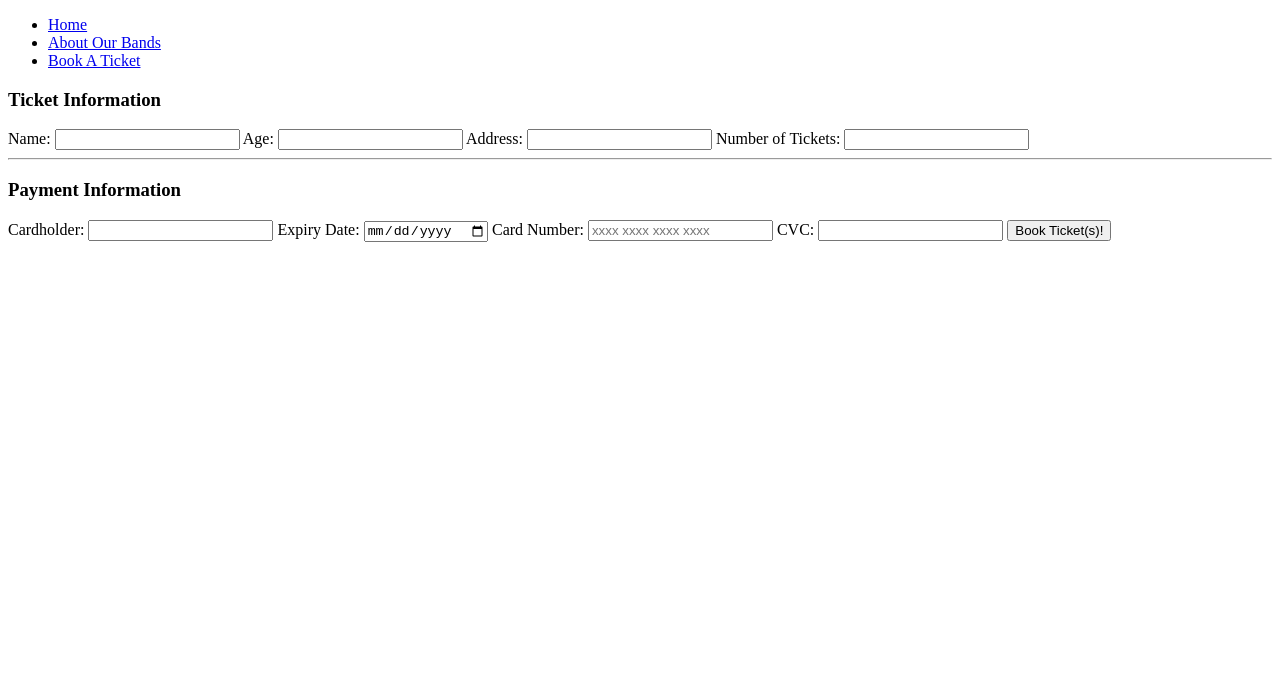
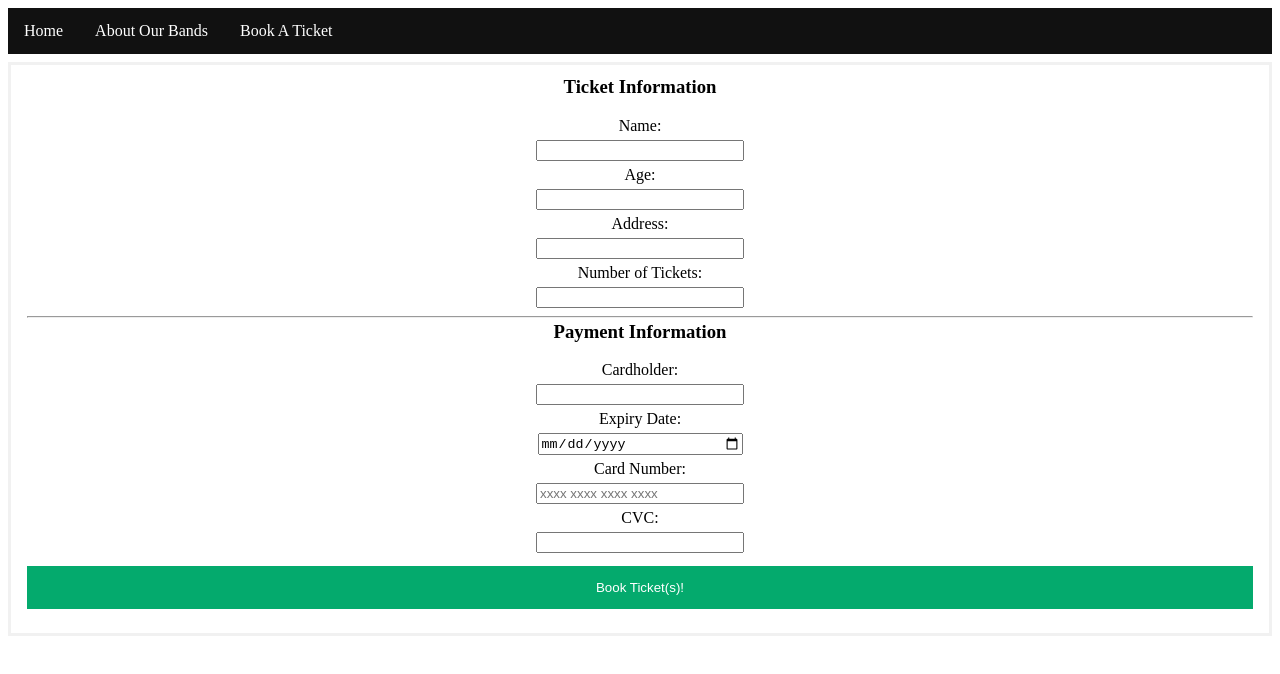
Before and after one commit to OisinJohnston/Concert-Booker-Assignment, a plain HTML site: page book.html in a window 1280 px wide. Drawn offline with Linux system fonts and the light colour scheme.

Commit message:
stylesheet link was commented??

```diff
--- a/book.html
+++ b/book.html
@@ -1,7 +1,7 @@
 <!DOCTYPE html>
 <html lang="en">
 	<head>
-        <!--<link rel="stylesheet" href="/styles.css">-->
+        <link rel="stylesheet" href="/styles.css">
         <!--
         I know we haven't covered it yet but the card number input was really annoying me,
         so I added a tiny bit of JS to stop people from being able to type numbers
```
